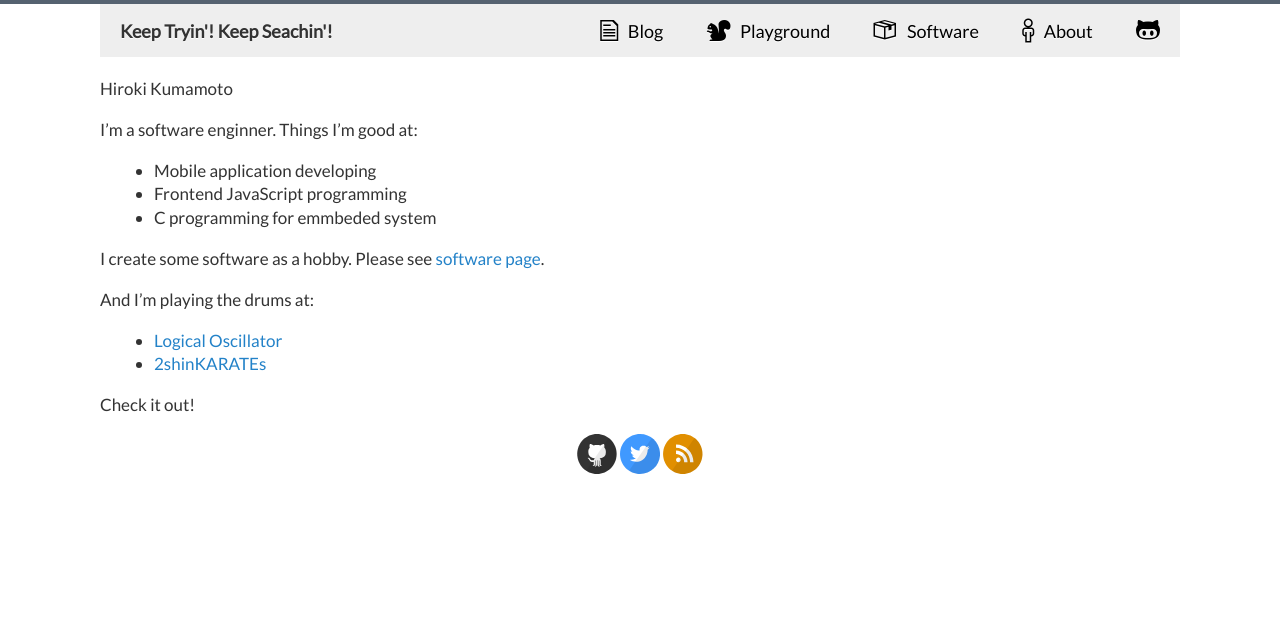
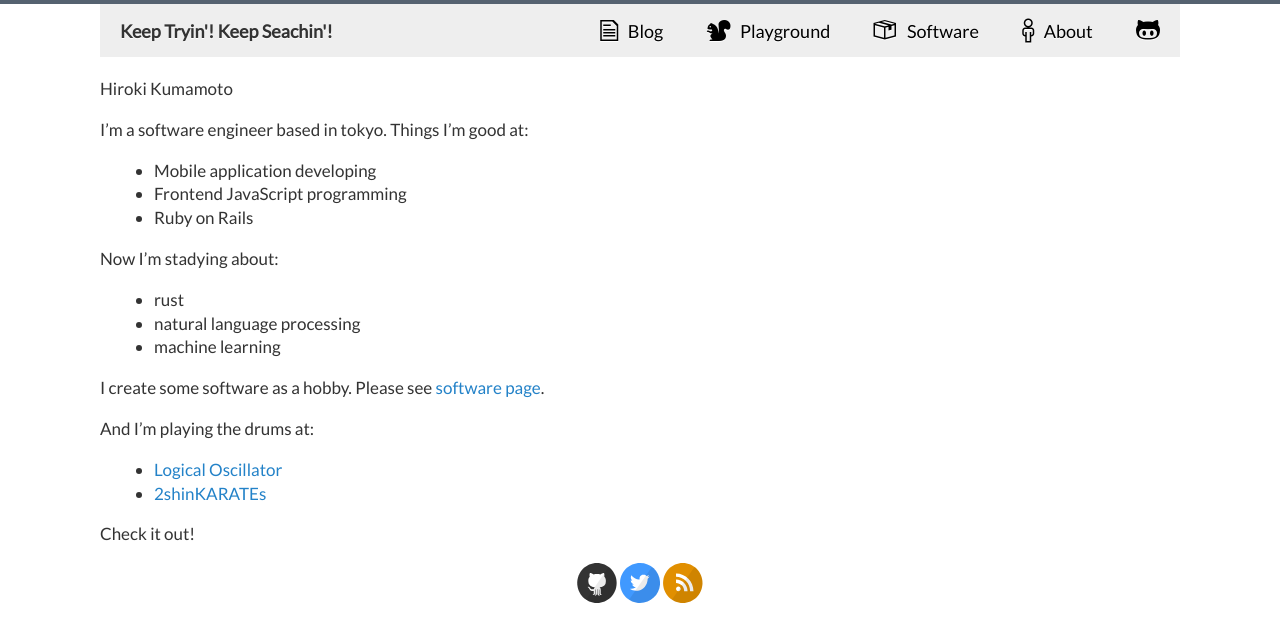
Before and after one commit to kumabook/kumabook.github.io, a Jekyll site: the page built from about.md, in a window 1280 px wide. Shown: the top 642 px of the page. Built offline with Jekyll 4.4.1, drawn with Linux system fonts in a browser that asks for light colours.

Commit message:
Update about.md and software.md

```diff
--- a/about.md
+++ b/about.md
@@ -7,12 +7,19 @@ Hiroki Kumamoto
 
 
 
-I'm a software enginner.
+I'm a software engineer based in tokyo.
 Things I'm good at:
 
 - Mobile application developing
 - Frontend JavaScript programming
-- C programming for emmbeded system
+- Ruby on Rails
+
+Now I'm stadying about:
+
+- rust
+- natural language processing
+- machine learning
+
 
 I create some software as a hobby. Please see [software page](./softwares.html).
 
```
Also changed, not shown: softwares.md (+10 -1 lines).
